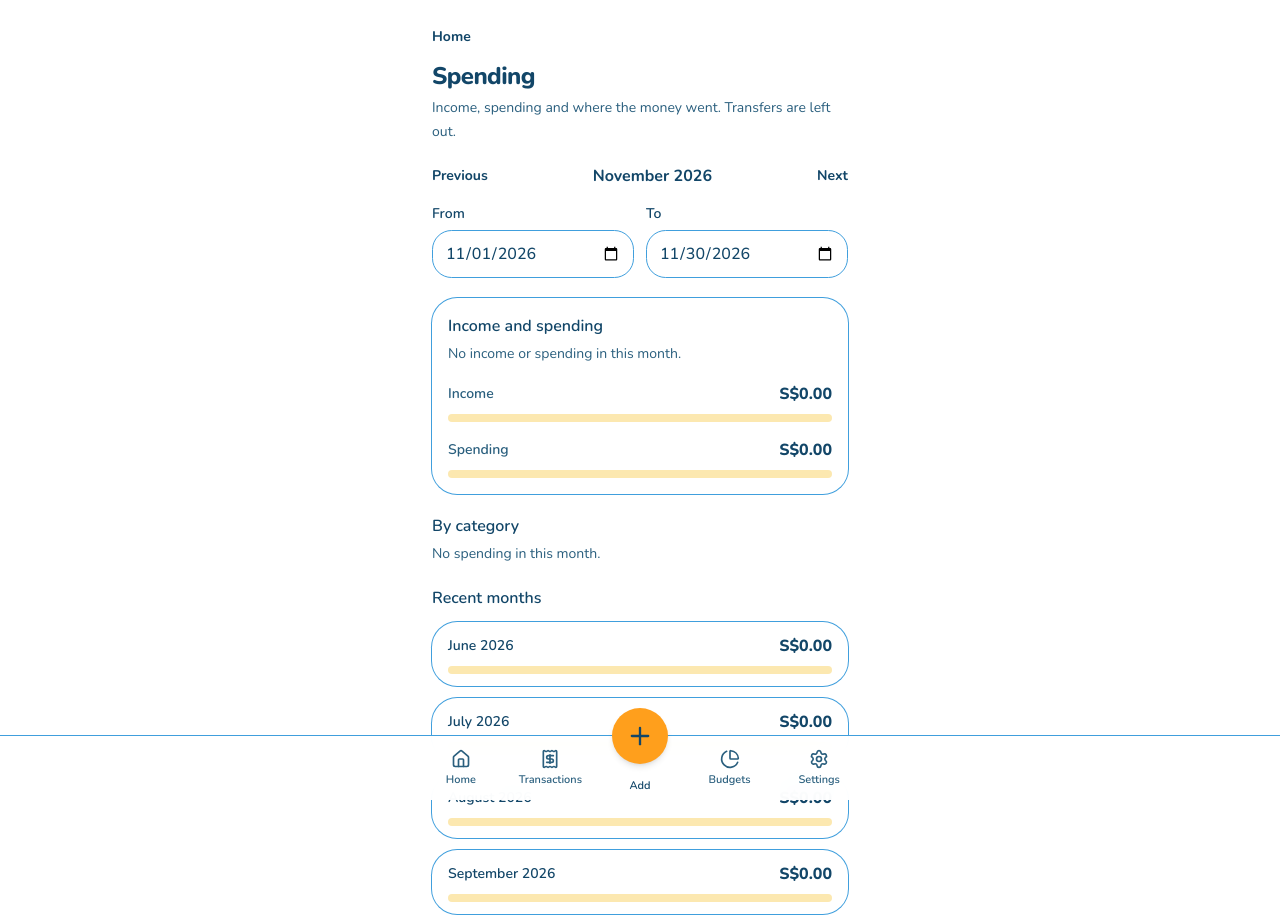
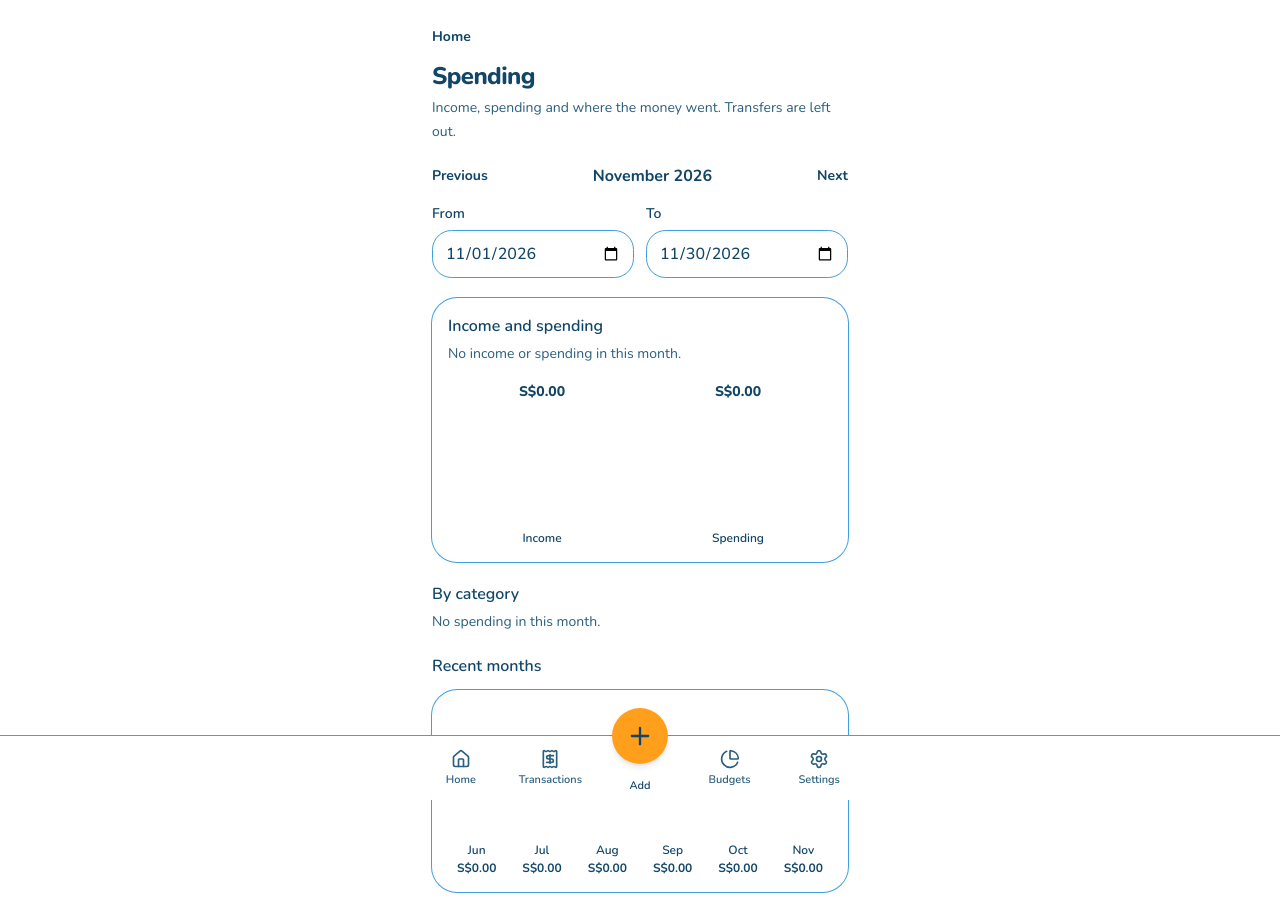
Before and after one commit to siangyin/pockie, a Next.js app: page /reports in a window 1280 px wide. Shown: the top 923 px of the page. Built offline with nearby package versions, Linux system fonts and the light colour scheme.

Commit message:
chart and reports

```diff
--- /dev/null
+++ b/src/components/charts/category-bars.tsx
@@ -0,0 +1,26 @@
+import { shareLabel, type CategorySpend } from "@/lib/reports/summary";
+import { formatMinorAsSgd } from "@/lib/money/sgd";
+
+export function CategoryBars({ items, totalMinor }: { items: CategorySpend[]; totalMinor: number }) {
+  return (
+    <ul className="mt-3 grid gap-3">
+      {items.map((category) => (
+        <li key={category.category} className="rounded-2xl bg-card px-4 py-4 ring-1 ring-border">
+          <div className="flex items-start justify-between gap-3">
+            <p className="font-bold">{category.category}</p>
+            <p className="text-right font-extrabold">{formatMinorAsSgd(category.amountMinor)}</p>
+          </div>
+          <p className="mt-1 text-sm text-muted-foreground">{shareLabel(category.amountMinor, totalMinor)} of spending</p>
+          <div className="mt-3 h-2 overflow-hidden rounded-full bg-amber-soft" aria-hidden="true">
+            <div
+              className="h-full bg-ink"
+              style={{
+                width: `${totalMinor <= 0 ? 0 : Math.min(100, Math.max((category.amountMinor / totalMinor) * 100, 2))}%`,
+              }}
+            />
+          </div>
+        </li>
+      ))}
+    </ul>
+  );
+}
--- /dev/null
+++ b/src/components/charts/column-chart.tsx
@@ -0,0 +1,64 @@
+import { formatMinorAsSgd } from "@/lib/money/sgd";
+
+const tones = {
+  ink: "bg-ink",
+  amber: "bg-amber",
+  bell: "bg-bell",
+} as const;
+
+export type ChartBar = {
+  key: string;
+  label: string;
+  amountMinor: number;
+  tone?: keyof typeof tones;
+};
+
+export function ColumnChart({
+  bars,
+  caption,
+  showAmounts = false,
+}: {
+  bars: ChartBar[];
+  caption: string;
+  showAmounts?: boolean;
+}) {
+  const max = Math.max(...bars.map((bar) => bar.amountMinor), 1);
+
+  return (
+    <figure className="mt-4" aria-label={caption}>
+      {showAmounts ? (
+        <div className="mb-2 flex gap-2">
+          {bars.map((bar) => (
+            <p key={bar.key} className="min-w-0 flex-1 text-center text-sm font-extrabold">
+              {formatMinorAsSgd(bar.amountMinor)}
+            </p>
+          ))}
+        </div>
+      ) : null}
+      <div className="flex h-28 items-end gap-2">
+        {bars.map((bar) => {
+          const height = bar.amountMinor === 0 ? 0 : Math.max((bar.amountMinor / max) * 100, 8);
+          return (
+            <div key={bar.key} className="flex h-full min-w-0 flex-1 items-end">
+              <div
+                className={`w-full rounded-t-lg ${tones[bar.tone ?? "ink"]}`}
+                style={{ height: `${height}%` }}
+                title={`${bar.label} ${formatMinorAsSgd(bar.amountMinor)}`}
+              />
+            </div>
+          );
+        })}
+      </div>
+      <div className="mt-2 flex gap-2">
+        {bars.map((bar) => (
+          <p key={bar.key} className="min-w-0 flex-1 text-center text-xs font-semibold leading-4">
+            {bar.label}
+            {showAmounts ? null : (
+              <span className="mt-0.5 block font-bold">{formatMinorAsSgd(bar.amountMinor)}</span>
+            )}
+          </p>
+        ))}
+      </div>
+    </figure>
+  );
+}
--- a/src/components/reports/monthly-report.tsx
+++ b/src/components/reports/monthly-report.tsx
@@ -3,12 +3,14 @@
 import { useEffect, useState } from "react";
 import Link from "next/link";
 import { useBudgets } from "@/components/budgets/budgets-provider";
+import { CategoryBars } from "@/components/charts/category-bars";
+import { ColumnChart } from "@/components/charts/column-chart";
 import { useTransactions } from "@/components/transactions/transactions-provider";
 import { spentMinor } from "@/lib/budgets/progress";
 import { formatDisplayDate, isIsoDate } from "@/lib/dates/iso";
-import { formatYearMonth, isFullMonth, monthBounds, shiftYearMonth, singaporeYearMonth } from "@/lib/dates/month";
+import { formatYearMonth, isFullMonth, monthBounds, shiftYearMonth, shortMonth, singaporeYearMonth } from "@/lib/dates/month";
 import { formatMinorAsSgd } from "@/lib/money/sgd";
-import { categorySpending, shareLabel } from "@/lib/reports/summary";
+import { categorySpending } from "@/lib/reports/summary";
 import { monthTotals, rangeTotals } from "@/lib/transactions/balance";
 
 const linkClassName =
@@ -114,15 +116,12 @@ function ReportRange({ start, end }: { start: string; end: string }) {
   const totals = rangeTotals(transactions, start, end);
   const categories = categorySpending(transactions, start, end);
   const monthBudgets = fullMonth ? budgets.filter((budget) => budget.yearMonth === yearMonth) : [];
-  const larger = Math.max(totals.incomeMinor, totals.expenseMinor, 1);
   const kept = totals.remainingMinor;
   const months = Array.from({ length: 6 }, (_, index) => shiftYearMonth(end.slice(0, 7), index - 5));
   const trend = months.map((month) => ({
     yearMonth: month,
     expenseMinor: monthTotals(transactions, month).expenseMinor,
   }));
-  const trendMax = Math.max(...trend.map((month) => month.expenseMinor), 1);
-
   const period = fullMonth ? "this month" : "these dates";
   let comparison = `No income or spending in ${period}.`;
   if (kept > 0) {
@@ -138,8 +137,14 @@ function ReportRange({ start, end }: { start: string; end: string }) {
       <section className="rounded-2xl bg-card p-4 ring-1 ring-border">
         <h2 className="font-semibold">Income and spending</h2>
         <p className="mt-1 text-sm leading-6 text-muted-foreground">{comparison}</p>
-        <AmountBar label="Income" amountMinor={totals.incomeMinor} width={(totals.incomeMinor / larger) * 100} />
-        <AmountBar label="Spending" amountMinor={totals.expenseMinor} width={(totals.expenseMinor / larger) * 100} />
+        <ColumnChart
+          caption={`Income ${formatMinorAsSgd(totals.incomeMinor)}, spending ${formatMinorAsSgd(totals.expenseMinor)}`}
+          showAmounts
+          bars={[
+            { key: "income", label: "Income", amountMinor: totals.incomeMinor, tone: "bell" },
+            { key: "spending", label: "Spending", amountMinor: totals.expenseMinor, tone: "amber" },
+          ]}
+        />
       </section>
 
       <section>
@@ -147,27 +152,7 @@ function ReportRange({ start, end }: { start: string; end: string }) {
         {categories.length === 0 ? (
           <p className="mt-1 text-sm leading-6 text-muted-foreground">No spending in {period}.</p>
         ) : (
-          <ul className="mt-3 grid gap-3">
-            {categories.map((category) => (
-              <li key={category.category} className="rounded-2xl bg-card px-4 py-4 ring-1 ring-border">
-                <div className="flex items-start justify-between gap-3">
-                  <p className="font-bold">{category.category}</p>
-                  <p className="text-right font-extrabold">{formatMinorAsSgd(category.amountMinor)}</p>
-                </div>
-                <p className="mt-1 text-sm text-muted-foreground">
-                  {shareLabel(category.amountMinor, totals.expenseMinor)} of spending
-                </p>
-                <div className="mt-3 h-2 overflow-hidden rounded-full bg-amber-soft" aria-hidden="true">
-                  <div
-                    className="h-full bg-ink"
-                    style={{
-                      width: `${Math.min(100, Math.max((category.amountMinor / totals.expenseMinor) * 100, 2))}%`,
-                    }}
-                  />
-                </div>
-              </li>
-            ))}
-          </ul>
+          <CategoryBars items={categories} totalMinor={totals.expenseMinor} />
         )}
       </section>
 
@@ -195,26 +180,17 @@ function ReportRange({ start, end }: { start: string; end: string }) {
 
       <section>
         <h2 className="font-semibold">Recent months</h2>
-        <ul className="mt-3 grid gap-3">
-          {trend.map((month) => (
-            <li key={month.yearMonth} className="rounded-2xl bg-card px-4 py-3 ring-1 ring-border">
-              <div className="flex items-center justify-between gap-3">
-                <p className={monthOverlaps(month.yearMonth, start, end) ? "font-bold" : "text-sm font-semibold"}>
-                  {formatYearMonth(month.yearMonth)}
-                </p>
-                <p className="font-extrabold">{formatMinorAsSgd(month.expenseMinor)}</p>
-              </div>
-              <div className="mt-2 h-2 overflow-hidden rounded-full bg-amber-soft" aria-hidden="true">
-                <div
-                  className="h-full bg-ink"
-                  style={{
-                    width: `${month.expenseMinor === 0 ? 0 : Math.min(100, Math.max((month.expenseMinor / trendMax) * 100, 2))}%`,
-                  }}
-                />
-              </div>
-            </li>
-          ))}
-        </ul>
+        <div className="mt-3 rounded-2xl bg-card px-4 py-4 ring-1 ring-border">
+          <ColumnChart
+            caption="Spending in the six months ending on this range"
+            bars={trend.map((month) => ({
+              key: month.yearMonth,
+              label: shortMonth(month.yearMonth),
+              amountMinor: month.expenseMinor,
+              tone: monthOverlaps(month.yearMonth, start, end) ? "amber" : "bell",
+            }))}
+          />
+        </div>
       </section>
     </div>
   );
@@ -224,17 +200,3 @@ function monthOverlaps(yearMonth: string, start: string, end: string) {
   const bounds = monthBounds(yearMonth);
   return bounds.end >= start && bounds.start <= end;
 }
-
-function AmountBar({ label, amountMinor, width }: { label: string; amountMinor: number; width: number }) {
-  return (
-    <div className="mt-4">
-      <div className="flex items-center justify-between gap-3">
-        <p className="text-sm font-semibold text-muted-foreground">{label}</p>
-        <p className="font-extrabold">{formatMinorAsSgd(amountMinor)}</p>
-      </div>
-      <div className="mt-2 h-2 overflow-hidden rounded-full bg-amber-soft" aria-hidden="true">
-        <div className="h-full bg-ink" style={{ width: `${Math.min(100, Math.max(width, amountMinor > 0 ? 2 : 0))}%` }} />
-      </div>
-    </div>
-  );
-}
--- a/src/lib/dates/month.ts
+++ b/src/lib/dates/month.ts
@@ -42,6 +42,11 @@ export function formatYearMonth(yearMonth: string) {
   return name ? `${name} ${year}` : yearMonth;
 }
 
+export function shortMonth(yearMonth: string) {
+  const month = Number(yearMonth.split("-")[1]);
+  return monthNames[month - 1]?.slice(0, 3) ?? yearMonth;
+}
+
 export function monthBounds(yearMonth: string) {
   const [yearText, monthText] = yearMonth.split("-");
   const year = Number(yearText);
```
Also changed, not shown: src/components/home/home-dashboard.tsx (+20 -1 lines).
